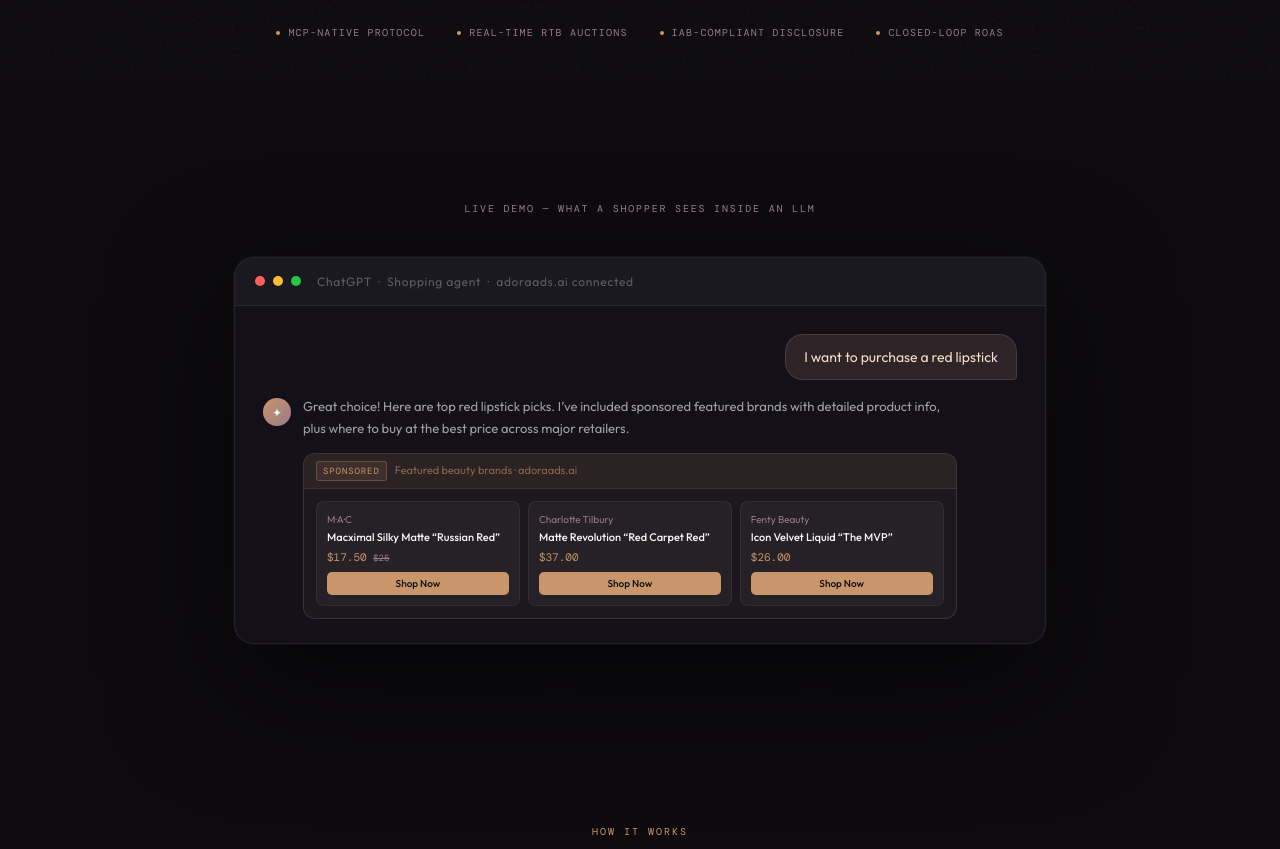
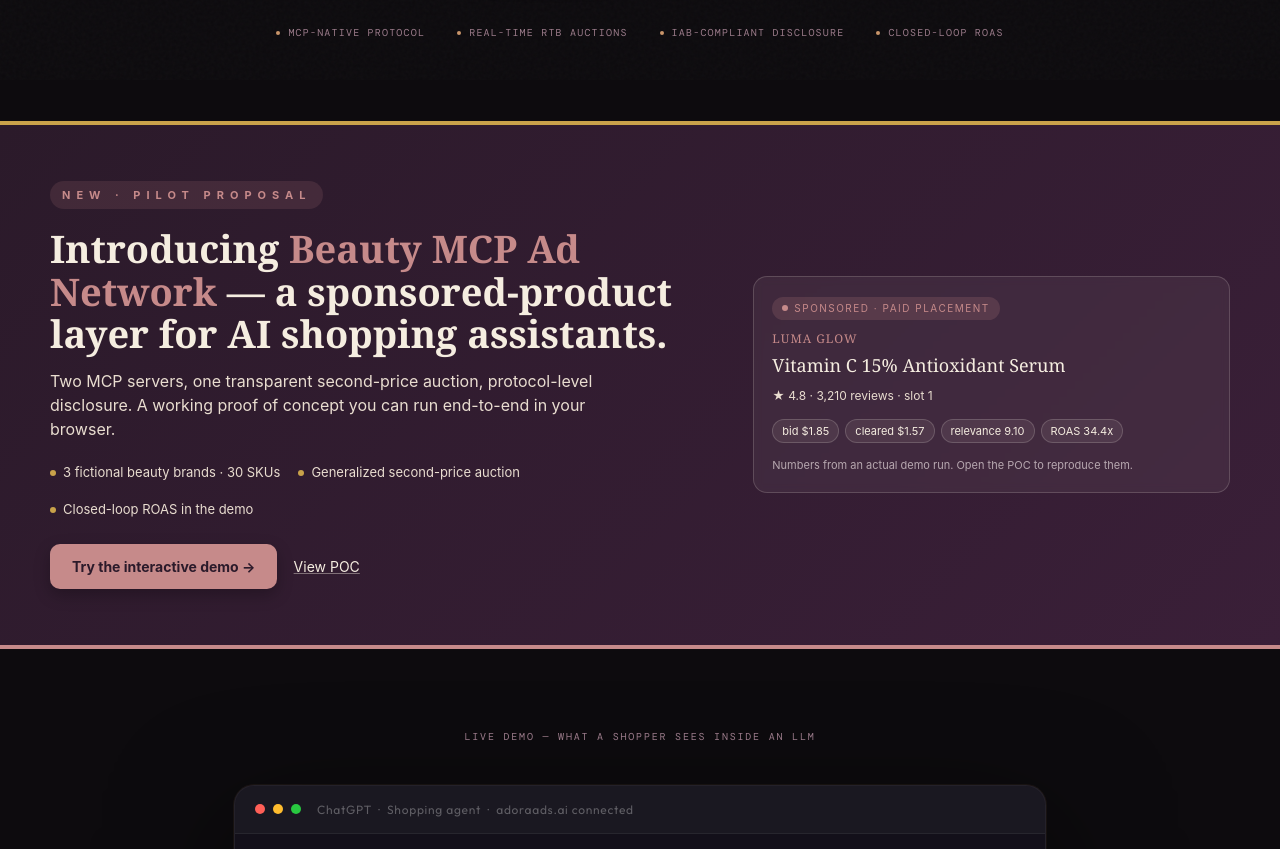
Before and after one commit to kapil10vz/adoraads_ai, a website: page public/index.html in a window 1280 px wide. Shown: the part 720-1569 px from the top of the page. Drawn offline with nearby package versions, Linux system fonts and the light colour scheme; no server answers; a web font is replaced by a local one.

Commit message:
Update public folder with announcement section for Railway deployment

```diff
--- a/public/index.html
+++ b/public/index.html
@@ -464,6 +464,78 @@
   .sp-mini-products { flex-direction: column; }
   footer { flex-direction: column; gap: 20px; }
 }
+
+/* ── Beauty MCP Announcement ── */
+.bmcp-announce {
+  --bmcp-ink: #2B1A2A;
+  --bmcp-berry: #8A2C53;
+  --bmcp-rose: #C68A8A;
+  --bmcp-cream: #F5EDE0;
+  --bmcp-gold: #C9A24A;
+  background: linear-gradient(135deg, var(--bmcp-ink) 0%, #3A1F38 100%);
+  color: var(--bmcp-cream);
+  padding: 56px 28px;
+  border-top: 4px solid var(--bmcp-gold);
+  border-bottom: 4px solid var(--bmcp-rose);
+  font: 15px/1.5 -apple-system, BlinkMacSystemFont, "Segoe UI", Roboto, sans-serif;
+}
+.bmcp-announce * { box-sizing: border-box; }
+.bmcp-announce .bmcp-wrap {
+  max-width: 1180px; margin: 0 auto;
+  display: grid; grid-template-columns: 1.4fr 1fr; gap: 36px; align-items: center;
+}
+.bmcp-announce .bmcp-eyebrow {
+  display: inline-block; letter-spacing: 6px; font-size: 11px; font-weight: 700;
+  color: var(--bmcp-rose); background: rgba(198, 138, 138, 0.14);
+  padding: 6px 12px; border-radius: 999px; margin-bottom: 18px;
+}
+.bmcp-announce h2 {
+  font-family: Georgia, serif; font-size: 38px; line-height: 1.12;
+  margin: 0 0 14px; color: var(--bmcp-cream);
+}
+.bmcp-announce h2 .accent { color: var(--bmcp-rose); }
+.bmcp-announce p.bmcp-lede { color: #E9DDD0; font-size: 16px; max-width: 560px; margin: 0 0 22px; }
+.bmcp-announce .bmcp-meta {
+  display: flex; gap: 18px; flex-wrap: wrap; color: #E9DDD0;
+  font-size: 13px; margin: 0 0 24px; padding: 0; list-style: none;
+}
+.bmcp-announce .bmcp-meta li { display: flex; align-items: center; gap: 7px; }
+.bmcp-announce .bmcp-meta .dot { width: 6px; height: 6px; border-radius: 999px; background: var(--bmcp-gold); }
+.bmcp-announce .bmcp-cta {
+  display: inline-block; background: var(--bmcp-rose); color: var(--bmcp-ink);
+  padding: 12px 22px; border-radius: 10px; font-weight: 700; text-decoration: none;
+  box-shadow: 0 6px 16px rgba(0,0,0,0.25); transition: transform 0.12s, filter 0.12s;
+  border: none; cursor: pointer; font-size: 14px;
+}
+.bmcp-announce .bmcp-cta:hover { filter: brightness(1.08); transform: translateY(-1px); }
+.bmcp-announce .bmcp-cta-secondary {
+  margin-left: 12px; color: var(--bmcp-cream); text-decoration: underline;
+  text-decoration-color: rgba(245, 237, 224, 0.4); font-size: 14px;
+}
+.bmcp-announce .bmcp-cta-secondary:hover { text-decoration-color: var(--bmcp-cream); }
+.bmcp-preview {
+  background: rgba(245, 237, 224, 0.06);
+  border: 1px solid rgba(245, 237, 224, 0.18);
+  border-radius: 14px; padding: 18px; backdrop-filter: blur(4px);
+}
+.bmcp-preview .bmcp-disclosure {
+  display: inline-flex; align-items: center; gap: 6px; font-size: 10px;
+  letter-spacing: 1.5px; text-transform: uppercase; color: var(--bmcp-rose);
+  background: rgba(198, 138, 138, 0.18); padding: 4px 10px; border-radius: 999px;
+}
+.bmcp-preview .bmcp-disclosure .dot { width: 6px; height: 6px; border-radius: 999px; background: var(--bmcp-rose); }
+.bmcp-preview .bmcp-brand { color: var(--bmcp-rose); font-family: Georgia, serif; font-size: 12px; letter-spacing: 1px; text-transform: uppercase; margin-top: 10px; }
+.bmcp-preview .bmcp-name { font-family: Georgia, serif; font-size: 18px; color: var(--bmcp-cream); margin: 4px 0 8px; }
+.bmcp-preview .bmcp-meta-row { color: #E9DDD0; font-size: 12px; }
+.bmcp-preview .bmcp-chips { margin-top: 14px; display: flex; flex-wrap: wrap; gap: 6px; }
+.bmcp-preview .bmcp-chip {
+  font-size: 11px; padding: 3px 9px; border-radius: 999px;
+  background: rgba(245, 237, 224, 0.08); border: 1px solid rgba(245, 237, 224, 0.18); color: var(--bmcp-cream);
+}
+.bmcp-preview .bmcp-caption { color: #B7A8B0; font-size: 11px; margin-top: 14px; }
+@media (max-width: 820px) {
+  .bmcp-announce .bmcp-wrap { grid-template-columns: 1fr; }
+}
 </style>
 </head>
 <body>
@@ -508,6 +580,42 @@
     <div class="ticker-item"><div class="ticker-dot"></div>Real-time RTB auctions</div>
     <div class="ticker-item"><div class="ticker-dot"></div>IAB-compliant disclosure</div>
     <div class="ticker-item"><div class="ticker-dot"></div>Closed-loop ROAS</div>
+  </div>
+</section>
+
+<!-- Beauty MCP Ad Network Announcement -->
+<section class="bmcp-announce" aria-labelledby="bmcp-announce-title">
+  <div class="bmcp-wrap">
+    <div>
+      <span class="bmcp-eyebrow">NEW · PILOT PROPOSAL</span>
+      <h2 id="bmcp-announce-title">
+        Introducing <span class="accent">Beauty MCP Ad Network</span> — a sponsored-product layer for AI shopping assistants.
+      </h2>
+      <p class="bmcp-lede">
+        Two MCP servers, one transparent second-price auction, protocol-level disclosure.
+        A working proof of concept you can run end-to-end in your browser.
+      </p>
+      <ul class="bmcp-meta">
+        <li><span class="dot"></span> 3 fictional beauty brands · 30 SKUs</li>
+        <li><span class="dot"></span> Generalized second-price auction</li>
+        <li><span class="dot"></span> Closed-loop ROAS in the demo</li>
+      </ul>
+      <a class="bmcp-cta" href="poc.html">Try the interactive demo →</a>
+      <a class="bmcp-cta-secondary" href="poc.html">View POC</a>
+    </div>
+    <aside class="bmcp-preview" aria-hidden="true">
+      <span class="bmcp-disclosure"><span class="dot"></span> Sponsored · paid placement</span>
+      <div class="bmcp-brand">Luma Glow</div>
+      <div class="bmcp-name">Vitamin C 15% Antioxidant Serum</div>
+      <div class="bmcp-meta-row">★ 4.8 · 3,210 reviews · slot 1</div>
+      <div class="bmcp-chips">
+        <span class="bmcp-chip">bid $1.85</span>
+        <span class="bmcp-chip">cleared $1.57</span>
+        <span class="bmcp-chip">relevance 9.10</span>
+        <span class="bmcp-chip">ROAS 34.4x</span>
+      </div>
+      <div class="bmcp-caption">Numbers from an actual demo run. Open the POC to reproduce them.</div>
+    </aside>
   </div>
 </section>
 
```
